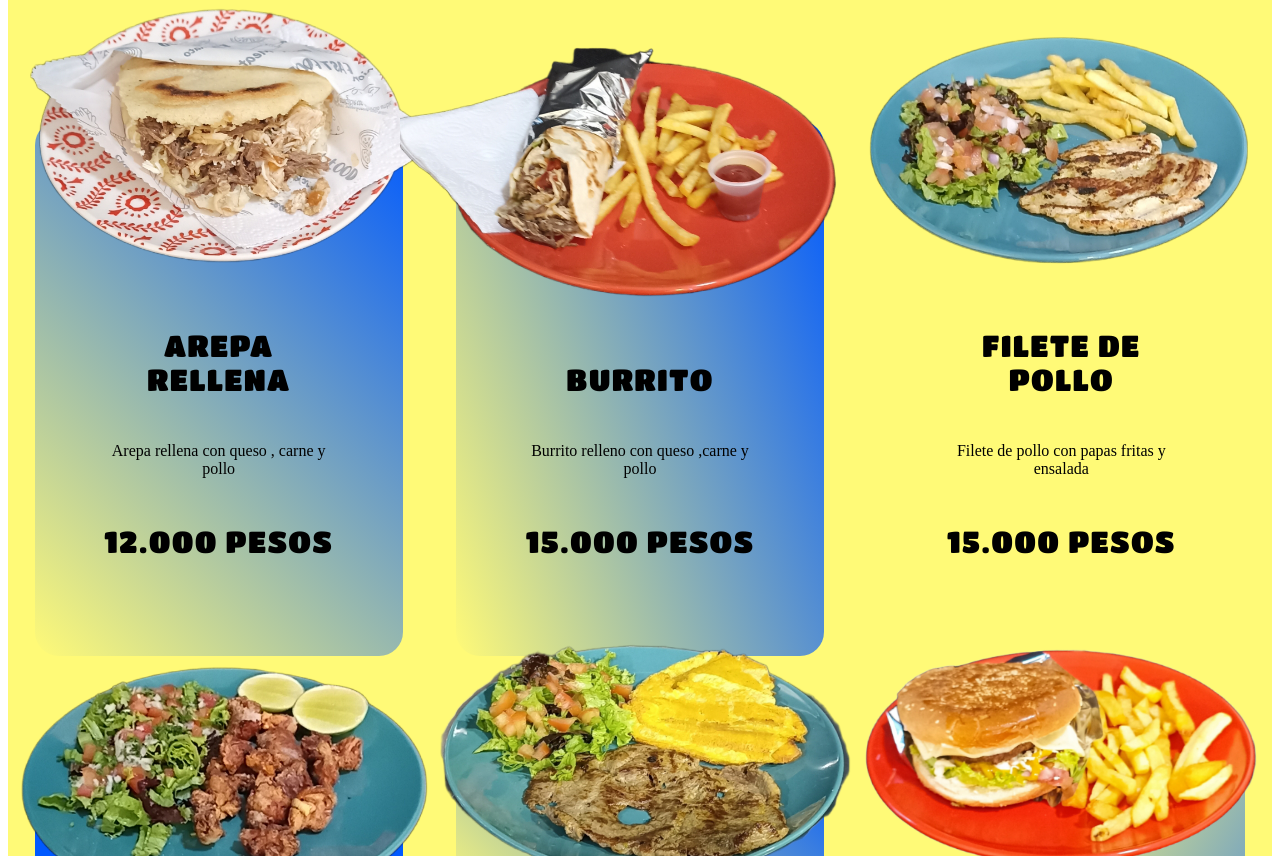
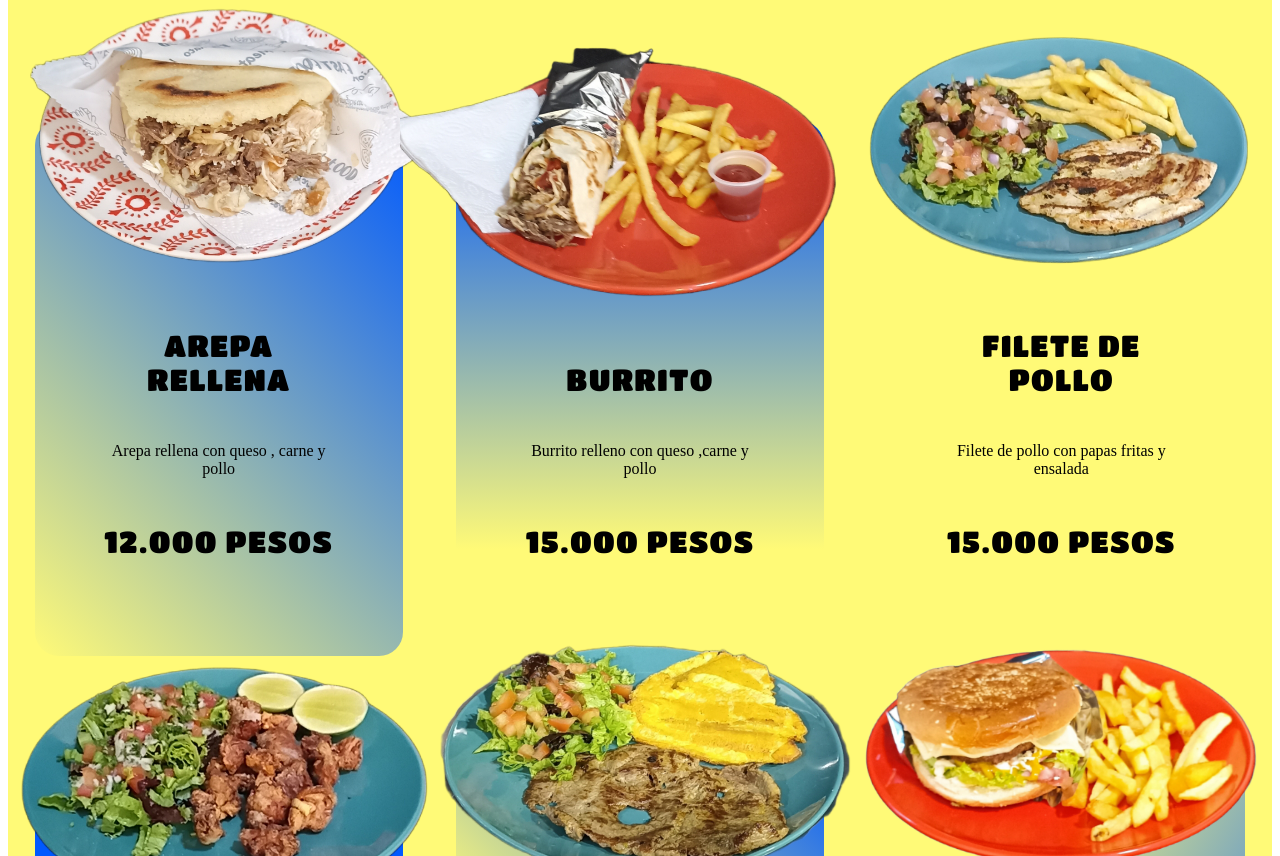
Before and after one commit to staticxtrem/casino-royal-menu, a plain HTML site: page index.html in a window 1280 px wide. Shown: the part 560-1416 px from the top of the page. Drawn offline with Linux system fonts and the light colour scheme.

Commit message:
Update styles.css

```diff
--- a/css/styles.css
+++ b/css/styles.css
@@ -137,7 +137,7 @@
   margin: auto;
   width: 368px;
   height: 535px;
-  background: linear-gradient(70deg,#fffa77,#0059ff);
+  background: linear-gradient(0deg,#fffa77 20%,#0059ff);
   border-radius: 24px;
   position: relative;
   text-align: center;
```
